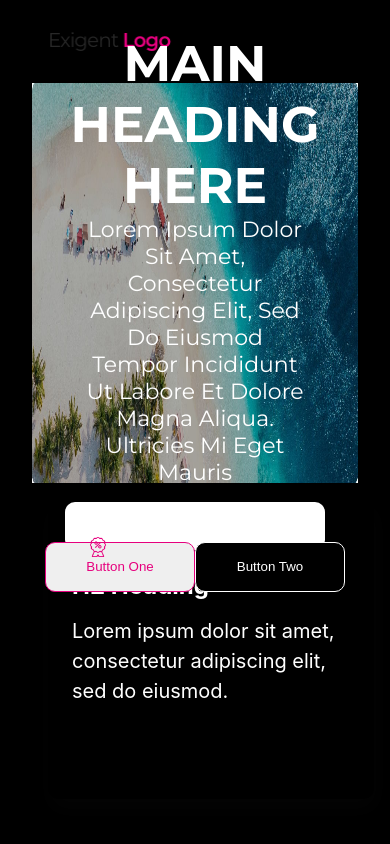
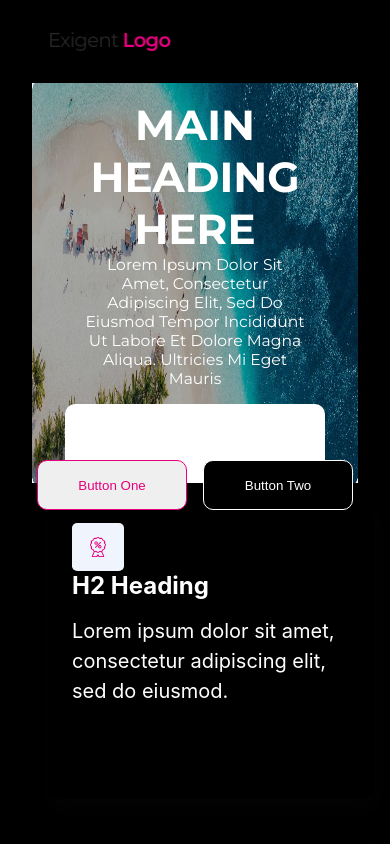
Before and after one commit to christiaanNagel/exigent, a Next.js app: page / in a window 390 px wide. Shown: the top 844 px of the page. Built offline with nearby package versions, Linux system fonts and the light colour scheme.

Commit message:
Update hero banner responsivity

```diff
--- a/components/Hero.js
+++ b/components/Hero.js
@@ -5,7 +5,7 @@ const Hero = () => {
     return (
         <div className={styles.heroWrapper}>
             <div className={styles.hero}>
-                <Image src="/home/hero/tinted.jpg" layout="fill" />
+                <Image src="/home/hero/tinted.jpg" layout="fill" objectFit="stretch" />
             </div>
             <div className={styles.heroTextContainer}>
                 <h1>
--- a/styles/Home.module.scss
+++ b/styles/Home.module.scss
@@ -97,11 +97,6 @@ $breakpoint-desktop: 1240px;
   padding: 1rem;
 }
 
-.heroButtons{
-  display: flex;
-  flex-direction: column;
-}
-
 .heroButtons {
   display: flex;
   flex-direction: column;
@@ -119,6 +114,7 @@ $breakpoint-desktop: 1240px;
   .heroButtonsText {
     display: flex;
     align-items: center;
+    padding: .5rem;
   }
 
   .heroButtonsTextGroup {
@@ -128,6 +124,7 @@ $breakpoint-desktop: 1240px;
     letter-spacing: 0px;
 
 
+
     .pinkButton {
       border: 1px solid $color-primary;
       color: #E6007E;
@@ -135,6 +132,7 @@ $breakpoint-desktop: 1240px;
       width: 150px;
       height: 50px;
       letter-spacing: 0px;
+      margin-right: .5rem;
     }
 
     .blackButton {
@@ -145,12 +143,44 @@ $breakpoint-desktop: 1240px;
       width: 150px;
       height: 50px;
       letter-spacing: 0px;
+      margin-left: .5rem;
     }
 
   }
 }
 
+.hero {
+  width: 100%;
+  z-index: -1;
+  height: auto;
+}
 
+.heroTextContainer {
+  z-index: 50;
+  position: relative;
+  align-items: center;
+  justify-items: center;
+  display: flex;
+  flex-direction: column;
+
+  h1 {
+    font-family: "Montserrat";
+    font-size: 2.625rem;
+    font-weight: bold;
+    text-transform: uppercase;
+    color: white;
+  }
+
+  p {
+    font-family: "Montserrat";
+    font-size: 0.975rem;
+    font-weight: 400;
+    text-transform: capitalize;
+    text-align: center;
+    color: white;
+    width: 75%
+  }
+}
 
 //Group all mobile styling in one place
 @include devices(mobile) {
@@ -225,6 +255,36 @@ $breakpoint-desktop: 1240px;
   .heroButtons{
     width:400px;
   }
+  .heroTextContainer {
+    z-index: 50;
+    position: relative;
+    align-items: center;
+    justify-items: center;
+    display: flex;
+    flex-direction: column;
+
+    h1 {
+      font-family: "Montserrat";
+      font-size: 3.125rem;
+      font-weight: bold;
+      text-transform: uppercase;
+      color: white;
+    }
+
+    p {
+      font-family: "Montserrat";
+      font-size: 1.375rem;
+      font-weight: 400;
+      text-transform: capitalize;
+      text-align: center;
+      color: white;
+      width: 75%
+    }
+
+  }
+  .heroButtonsText{
+    margin-bottom: 0rem;
+  }
 }
 
 //Group all desktop devices in one place
@@ -234,8 +294,6 @@ $breakpoint-desktop: 1240px;
   }
   .heroButtons {
     flex-direction: row;
-  }
-  .heroButtons{
     width:40%;
     justify-content: space-between;
   }
@@ -361,53 +419,9 @@ $breakpoint-desktop: 1240px;
 
 .logo {
   height: 1em;
-  /* margin-left: 0.5rem; */
+
 }
 
-/* .navbar {
-  display: flex;
-  flex-direction: row;
-  width: 100%;
-  padding: 0 2rem 0 2rem;
-  align-items: center;
-  font-family: "Montserrat";
-  font-size: 1rem;
-  font-weight: 400;
-} */
-
-/* .navbarMenu {
-  display: flex;
-  flex-direction: row;
-  width: 40%;
-  justify-content: flex-end;
-  justify-content: space-around;
-  list-style-type: none;
-  color: $font-color;
-  font: normal normal normal 16px/19px Montserrat;
-  letter-spacing: -0.61px;
-}
-
-
-.navbarImage {
-  display: flex;
-  width: 50%;
-  align-items: center;
-}
-
-.navbarButton {
-  width: 10%;
-  margin: .3rem;
-  border-radius: 10px;
-  color: #fff;
-  padding: .5rem 0 .5rem 0;
-  margin: 0 .5rem 0 .5rem;
-  justify-self: flex-end;
-  text-align: center;
-  font: normal normal normal 16px/19px Montserrat;
-  letter-spacing: -0.61px;
-  border: none;
-  background: $color-primary 0% 0% no-repeat padding-box;
-} */
 
 @media (max-width: 600px) {
   .grid {
@@ -430,10 +444,6 @@ $breakpoint-desktop: 1240px;
     width: 100%;
   }
 
-
-  /*   .navbar {
-    display: none;
-  } */
 
   .footer {
     flex-direction: column;
@@ -462,11 +472,7 @@ $breakpoint-desktop: 1240px;
 
 
 
-.hero {
-  width: 100%;
-  z-index: -1;
-  height: auto;
-}
+
 
 .cardImageBack {
   background-color: #F0F4FC;
@@ -558,32 +564,7 @@ $breakpoint-desktop: 1240px;
   padding: .25rem;
 }
 
-.heroTextContainer {
-  z-index: 50;
-  position: relative;
-  align-items: center;
-  justify-items: center;
-  display: flex;
-  flex-direction: column;
 
-  h1 {
-    font-family: "Montserrat";
-    font-size: 3.125rem;
-    font-weight: bold;
-    text-transform: uppercase;
-    color: white;
-  }
-
-  p {
-    font-family: "Montserrat";
-    font-size: 1.375rem;
-    font-weight: 400;
-    text-transform: capitalize;
-    text-align: center;
-    color: white;
-    width: 75%
-  }
-}
 
 .heroWrapper {
   display: flex;
```
